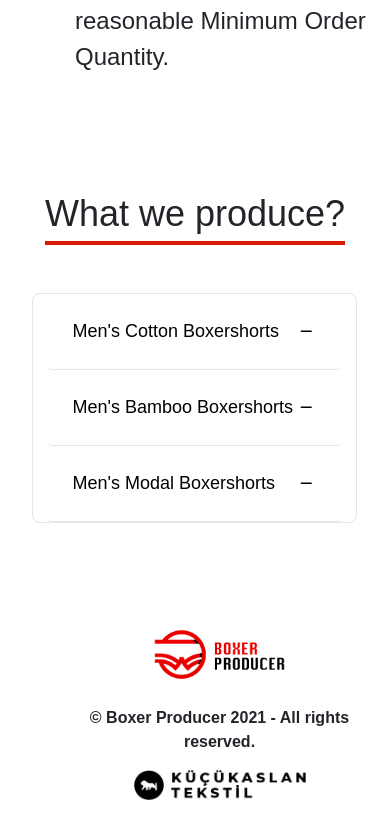
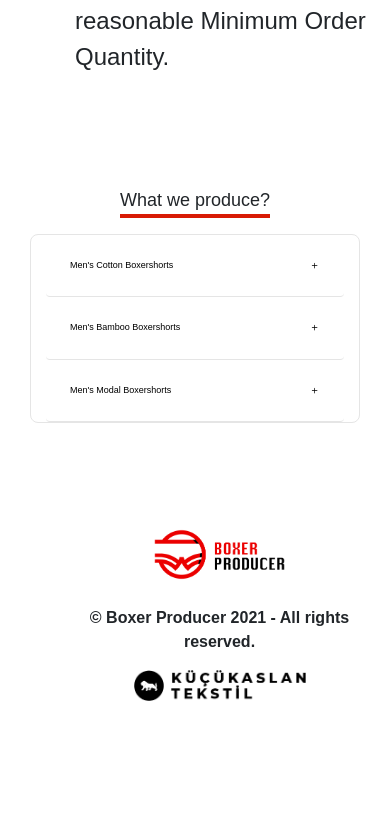
Before and after one commit to Sezer-dev/Boxer-Producer, a Nuxt app: page / in a window 390 px wide. Shown: the part 2834-3672 px from the top of the page. After the commit the page ends 3583 px from the top, so only its background shows below. Built offline with nearby package versions, Linux system fonts and the light colour scheme.

Commit message:
Responsive styling

```diff
--- a/components/Products.vue
+++ b/components/Products.vue
@@ -8,8 +8,10 @@
         </div>
       </div>
     </div>
-    <div class="row my-5">
-      <div class="accordion-container col-10 offset-1">
+    <div
+      class="row my-md-5 my-3 d-flex justify-content-center justify-content-md-start products-row"
+    >
+      <div class="accordion-container col-md-10 col-11 offset-md-1">
         <div v-for="(accordion, index) of accordions" :key="index">
           <b-button
             v-b-toggle:[accordion+index]
@@ -17,7 +19,7 @@
             class="accordion-button d-flex justify-content-between align-items-center shadow-none p-4"
           >
             {{ accordion.title }}
-            <plus-icon v-if="accordion.expand"></plus-icon>
+            <plus-icon v-if="!accordion.expand"></plus-icon>
             <dash-icon v-else></dash-icon>
           </b-button>
           <b-collapse
@@ -112,4 +114,19 @@ export default {
 .accordion-text {
   font-size: 14px;
 }
+@media screen and (max-width: 768px) {
+  .product-title {
+    font-size: 18px;
+  }
+  .accordion-text {
+    font-size: 7px;
+  }
+  .accordion-button {
+    font-size: 9px;
+  }
+  .products-row {
+    margin-right: 0;
+    margin-left: 0;
+  }
+}
 </style>
```
